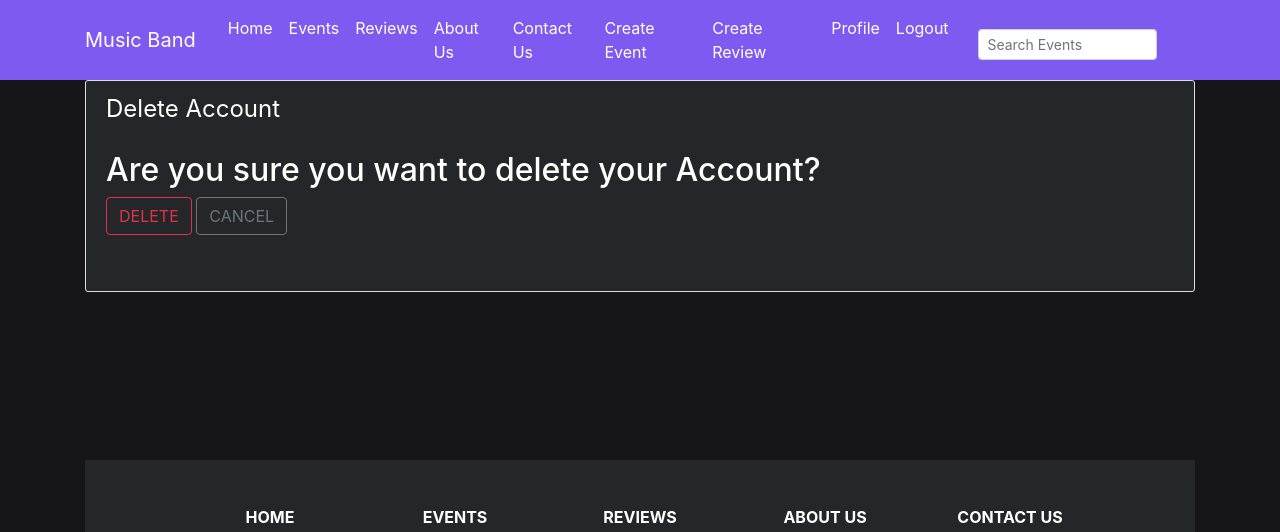
After one commit to JDFSHU/Web-Application, a Django app: page /delete_user/ in a window 1280 px wide. The commit adds this page. Shown: the top 532 px of the page. Run offline with Django 4.2, Linux system fonts and the light colour scheme; a user stored in the database is signed in; some libraries are stand-ins or nearby versions.

Commit message:
added option to delete profile.

```diff
--- a/music_band/music_band/urls.py
+++ b/music_band/music_band/urls.py
@@ -11,11 +11,12 @@ urlpatterns = [
     path('', include('events.urls')), # '' Maps the home page of the site to the events app
     path('admin/', admin.site.urls), # Admin Path
 
-    # Registration, Login, Logout and Profile Paths
+    # Registration, Login, Logout, delete_user and Profile Paths
     path('register/', user_views.register, name='register'), # maps the register page to the register view
     path('login/' , auth_views.LoginView.as_view(template_name='users/login.html'), name='login'), # maps the login page to the login view
     path('logout/', auth_views.LogoutView.as_view(template_name='users/logout.html'), name='logout'), # maps the logout page to the logout view
     path('profile/', user_views.profile, name='profile'), # maps the profile page to the profile view
+    path('delete_user/', user_views.delete_user, name='delete'), # maps the delete_user page to the delete_user view
 
 
     # Password Reset Functionality Paths
--- a/music_band/users/templates/users/profile.html
+++ b/music_band/users/templates/users/profile.html
@@ -19,6 +19,7 @@
                 </div>
                 <div class="form-group">
                     <button type="submit" class="pagination-button">Update</button>
+                    <a class="pagination-button" href="{% url 'delete' %}">Delete Account</a>
                 </div>
             </form>
         </div>
--- /dev/null
+++ b/music_band/users/templates/users/user_confirm_delete.html
@@ -0,0 +1,18 @@
+{% extends "events/base.html" %}   <!--Extends the base.html file in the events folder to inherrit repeated code/html -->
+{% block content %} <!--Start of unique content -->
+
+    <div class="content-section">
+        <form method="POST" enctype="multipart/form-data">
+            {% csrf_token %} <!--Django security token -->
+                <fieldset class="form-group">
+                    <legend style="color:#fffffe;">Delete Account</legend> <!--Creates a legend for the form -->
+                </fieldset>
+            <h2>Are you sure you want to delete your Account?</h2>
+            <div class="form-group">
+                <button type="submit" class="btn btn-outline-danger">DELETE</button>
+                <a class="btn btn-outline-secondary" href="{% url 'profile'  %}">CANCEL</a>
+            </div>
+        </form>
+    </div>
+
+{% endblock content %} <!--End of unique content -->
--- a/music_band/users/views.py
+++ b/music_band/users/views.py
@@ -50,3 +50,12 @@ def register(request):
     else: # if the form is not valid, display the form again
         form = RegistrationForm() # create a blank form
     return render(request, 'users/register.html', {'form': form})
+
+
+@login_required
+def delete_user(request):
+    if request.method == 'POST':
+        request.user.delete()
+        messages.success(request, f'Account Deleted!') # displays a success message to the user using the messages module
+        return redirect('register') # redirects the user to the register page
+    return render(request, 'users/user_confirm_delete.html')
```
Also changed, not shown: music_band/db.sqlite3, music_band/media/profile_pics/1_PXBA7RM.jpg (added).
